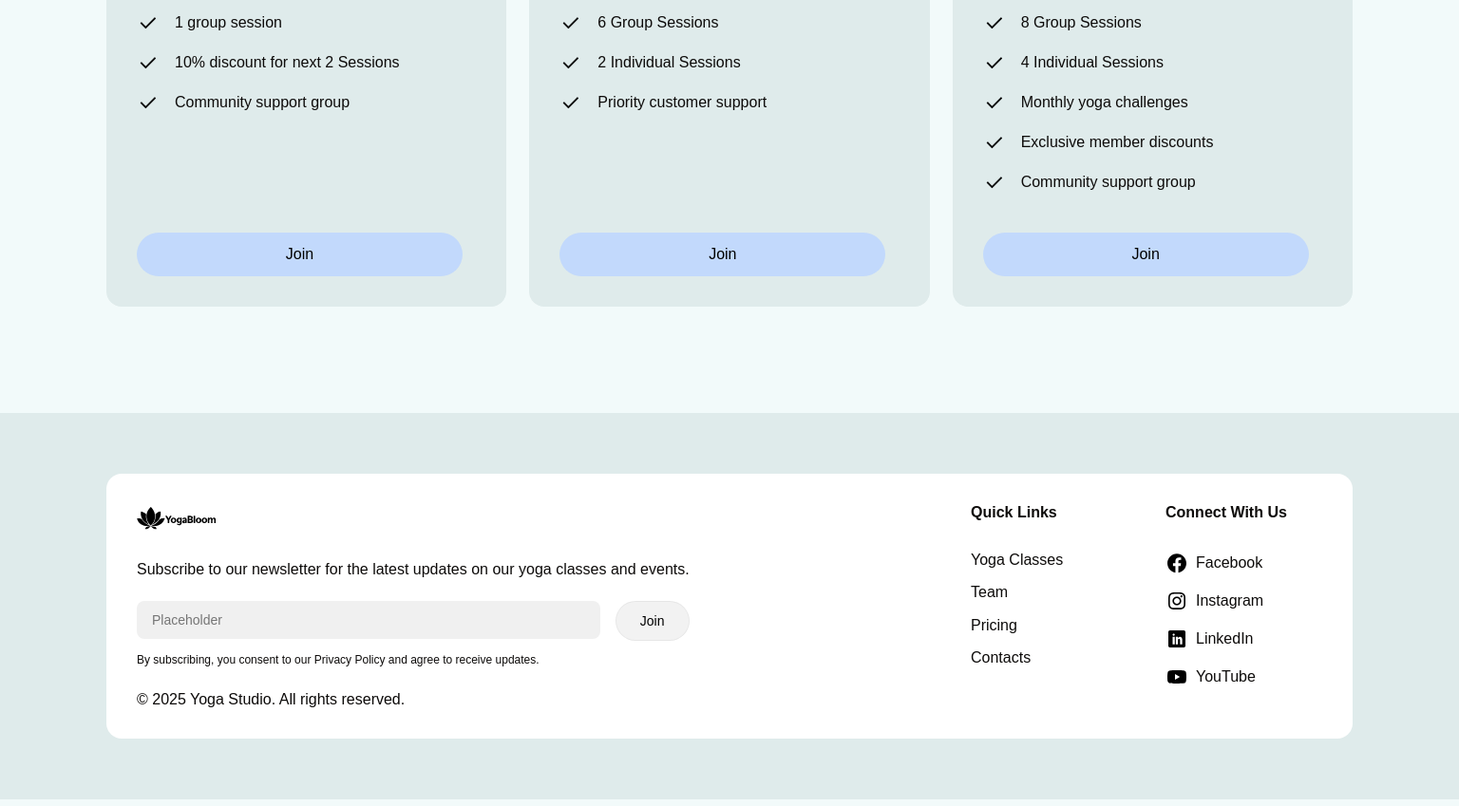
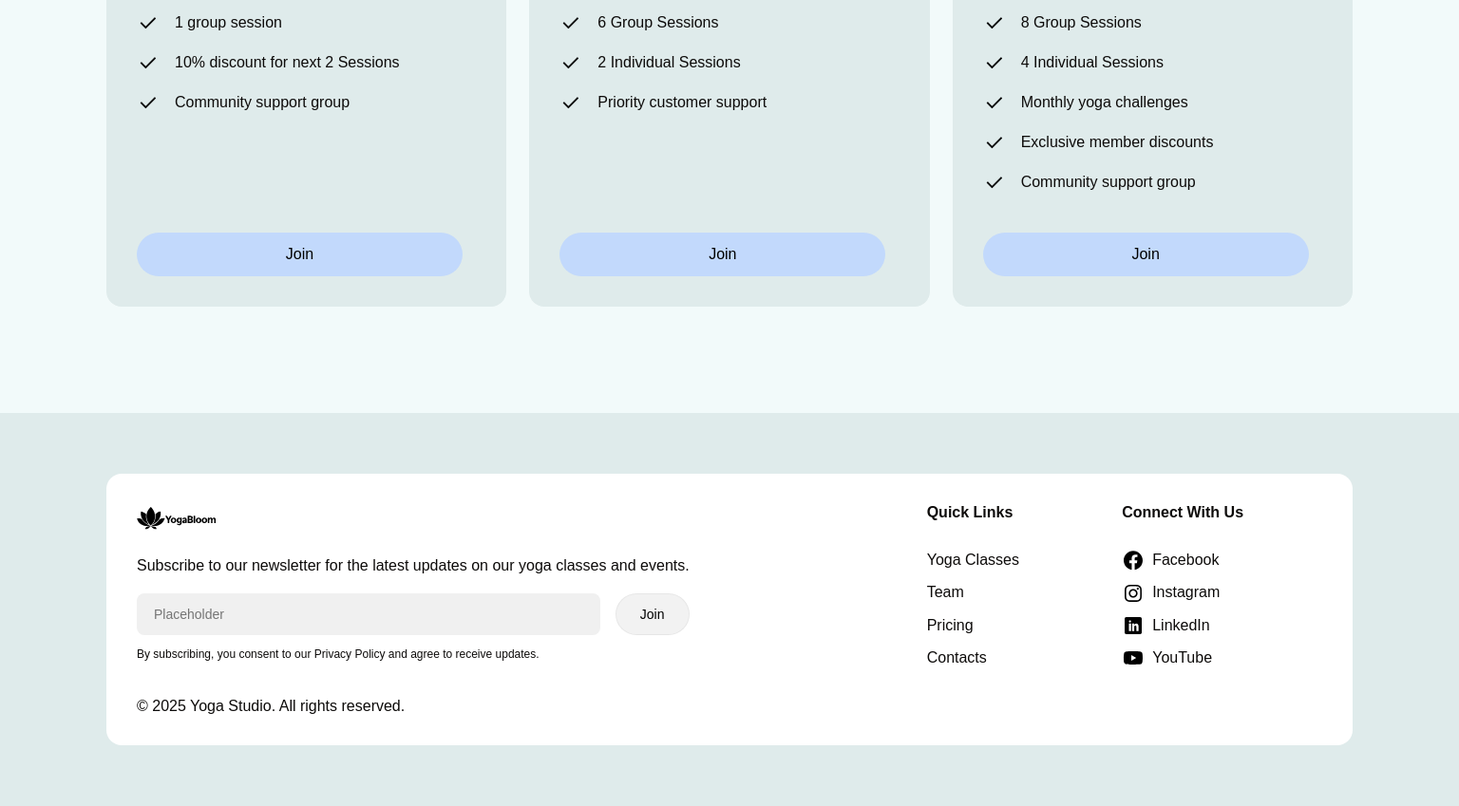
Before and after one commit to ulasem/YogaBloom, a website built with Vite: page src/index.html in a window 1536 px wide. Shown: the part 7362-8211 px from the top of the page at 95% size. Built offline with nearby package versions, Linux system fonts and the light colour scheme; a web font is replaced by a local one.

Commit message:
update footer

```diff
--- a/src/css/footer.css
+++ b/src/css/footer.css
@@ -9,10 +9,12 @@
   display: flex;
   background-color: #ffffff;
   border-radius: 16px;
-  display: flex;
   flex-direction: column;
   padding: 32px;
-  position: relative;
+}
+
+.footer-wraper {
+  margin-bottom: 48px;
 }
 
 .footer-left {
@@ -25,14 +27,17 @@
   margin-bottom: 48px;
 }
 
+.form-wraper {
+  display: flex;
+  flex-direction: column;
+  gap: 12px;
+}
+
 .footer-logo {
   display: inline-flex;
-  align-items: center;
-  gap: 8px;
 }
 
 .subscribe-form {
-  margin-bottom: 12px;
   display: flex;
   flex-direction: column;
   gap: 16px;
@@ -44,11 +49,17 @@
 
 .subscribe-input {
   padding: 12px 16px;
+  outline: none;
   border: none;
   border-radius: 8px;
+  border: 2px solid transparent;
   background-color: #f0f0f0;
   font-size: 14px;
   width: 100%;
+}
+
+.subscribe-input:focus {
+  border: 2px solid black;
 }
 
 .subscribe-btn {
@@ -57,7 +68,6 @@
   border: 1px solid rgba(13, 11, 10, 0.05);
   border-radius: 999px;
   font-size: 14px;
-  align-self: flex-start;
   width: 100%;
 }
 
@@ -72,18 +82,10 @@
   line-height: 1.4;
 }
 
-.copyright {
-  position: absolute;
-  bottom: 32px;
-  left: 32px;
-  font-size: 14px;
-}
-
 .footer-right {
   display: flex;
   flex-direction: column;
   gap: 40px;
-  margin-bottom: 48px;
 }
 
 .footer-links,
@@ -91,7 +93,6 @@
   display: flex;
   flex-direction: column;
   gap: 24px;
-  width: 165px;
 }
 
 .footer-title {
@@ -99,22 +100,12 @@
 }
 
 .footer-nav li,
-.footer-social-list li {
+.footer-social-text {
   padding: 8px 0px;
 }
 
-.footer-nav li a {
-  position: relative;
-}
-
-.footer-nav li a:hover::after {
-  content: '';
-  width: 100%;
-  position: absolute;
-  left: 0;
-  bottom: -1px;
-  height: 2px;
-  background-color: #454646;
+.footer-nav li a:hover {
+  color: #454646;
 }
 
 .footer-social-list li a {
@@ -132,6 +123,10 @@
   fill: #3a414b;
 }
 
+.copyright {
+  font-size: 14px;
+}
+
 @media screen and (min-width: 768px) {
   .footer {
     padding: 40px 0;
@@ -139,6 +134,10 @@
 
   .footer-container {
     max-width: 704px;
+  }
+
+  .footer-wraper {
+    margin-bottom: 40px;
   }
 
   .subscribe-form {
@@ -150,7 +149,6 @@
   }
 
   .footer-left {
-    gap: 24px;
     margin-bottom: 40px;
   }
 
@@ -158,7 +156,6 @@
     flex-direction: row;
     max-width: 640px;
     gap: 40px;
-    margin-bottom: 40px;
   }
 
   .footer-links {
@@ -176,10 +173,16 @@
   }
 
   .footer-container {
-    gap: 128px;
+    display: flex;
+    flex-direction: column;
+    max-width: 1312px;
+  }
+
+  .footer-wraper {
+    display: flex;
     flex-direction: row;
-    justify-content: space-between;
-    max-width: 1312px;
+    gap: 250px;
+    margin-bottom: 24px;
   }
 
   .footer-left {
@@ -187,7 +190,6 @@
   }
 
   .copyright {
-    position: static;
     bottom: auto;
     left: auto;
     font-size: 16px;
@@ -199,4 +201,12 @@
     justify-content: space-between;
     margin-bottom: 0;
   }
+
+  .footer-nav {
+    width: 165.5px;
+  }
+
+  .footer-social-list {
+    width: 165.5px;
+  }
 }
--- a/src/partials/footer.html
+++ b/src/partials/footer.html
@@ -1,5 +1,6 @@
 <footer class="footer" id="contacts">
   <div class="container footer-container">
+    <div class="footer-wraper">
       <div class="footer-left">
         <a class="footer-logo" href="./index.html">
           <svg width="84" height="36">
@@ -10,8 +11,7 @@
           Subscribe to our newsletter for the latest updates on our yoga classes
           and events.
         </p>
-
-      <div>
+        <div class="form-wraper">
           <form class="subscribe-form" name="subscription-form">
             <label class="subscribe-label">
               <input
@@ -25,14 +25,11 @@
             </label>
             <button class="subscribe-btn" type="submit">Join</button>
           </form>
-
           <p class="privacy-policy">
-          By subscribing, you consent to our <a href="#">Privacy Policy</a> and
-          agree to receive updates.
+            By subscribing, you consent to our
+            <a href="#">Privacy Policy</a> and agree to receive updates.
           </p>
         </div>
-
-      <p class="copyright">&copy; 2025 Yoga Studio. All rights reserved.</p>
       </div>
 
       <div class="footer-right">
@@ -54,11 +51,12 @@
                 href="https://www.facebook.com/"
                 target="_blank"
                 rel="noopener noreferrer"
+                class="footer-social-link"
               >
                 <svg width="24" height="24">
                   <use href="/img/icons.svg#icon-facebook"></use>
                 </svg>
-              Facebook
+                <span class="footer-social-text">Facebook</span>
               </a>
             </li>
             <li>
@@ -66,11 +64,12 @@
                 href="https://www.instagram.com/"
                 target="_blank"
                 rel="noopener noreferrer"
+                class="footer-social-link"
               >
                 <svg width="24" height="24">
                   <use href="/img/icons.svg#icon-instagram"></use>
                 </svg>
-              Instagram
+                <span class="footer-social-text">Instagram</span>
               </a>
             </li>
             <li>
@@ -78,11 +77,12 @@
                 href="https://www.linkedin.com/"
                 target="_blank"
                 rel="noopener noreferrer"
+                class="footer-social-link"
               >
                 <svg width="24" height="24">
                   <use href="/img/icons.svg#icon-linkedIn"></use>
                 </svg>
-              LinkedIn
+                <span class="footer-social-text">LinkedIn</span>
               </a>
             </li>
             <li>
@@ -90,15 +90,19 @@
                 href="https://www.youtube.com/"
                 target="_blank"
                 rel="noopener noreferrer"
+                class="footer-social-link"
               >
                 <svg width="24" height="24">
                   <use href="/img/icons.svg#icon-youtube"></use>
                 </svg>
-              YouTube
+                <span class="footer-social-text">YouTube</span>
               </a>
             </li>
           </ul>
         </div>
       </div>
     </div>
+
+    <p class="copyright">&copy; 2025 Yoga Studio. All rights reserved.</p>
+  </div>
 </footer>
```
Lines whose indentation alone changed are shown as unchanged.
